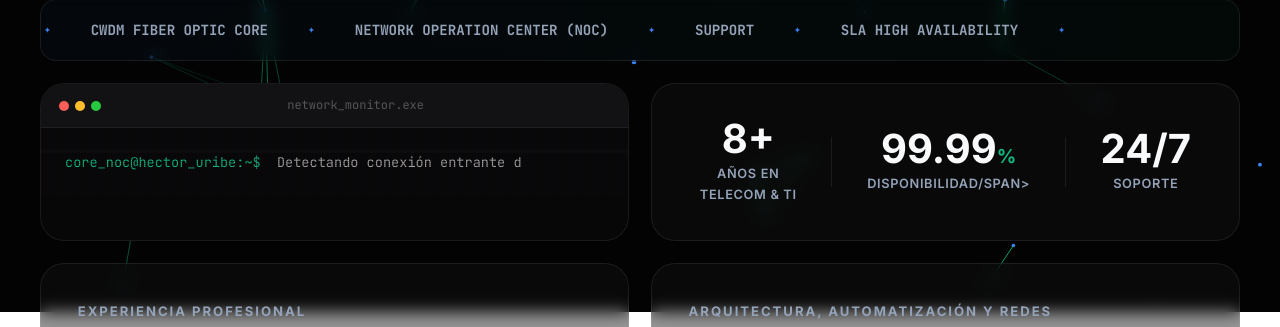
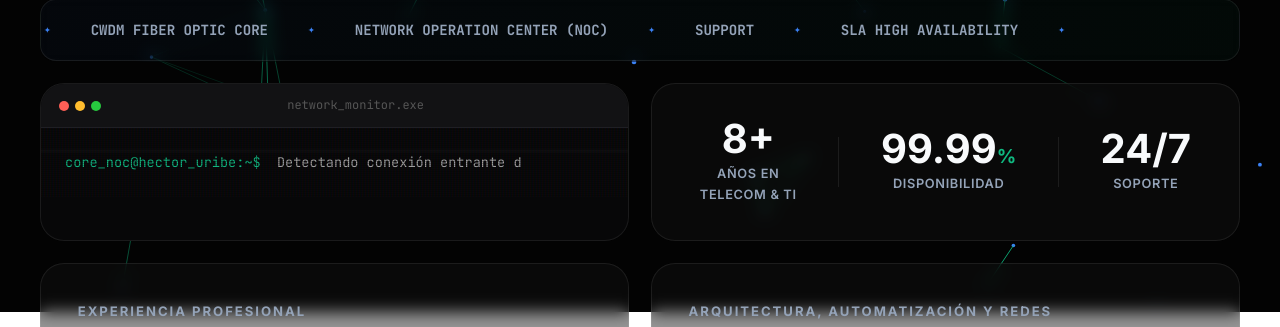
Before and after one commit to HccCode/CurriculumWEB, a FastAPI app: page / in a window 1280 px wide. Shown: the part 488-815 px from the top of the page. Run offline with FastAPI, Linux system fonts and the light colour scheme.

Commit message:
Update index.html

```diff
--- a/templates/index.html
+++ b/templates/index.html
@@ -103,7 +103,7 @@
             <div class="stat-divider parallax-layer-1"></div>
             <div class="stat-box parallax-layer-2">
                 <span class="stat-number">99.99<span class="stat-small">%</span></span>
-                <span class="stat-label">Disponibilidad/span>
+                <span class="stat-label">Disponibilidad</span>
             </div>
             <div class="stat-divider parallax-layer-1"></div>
             <div class="stat-box parallax-layer-2">
```
